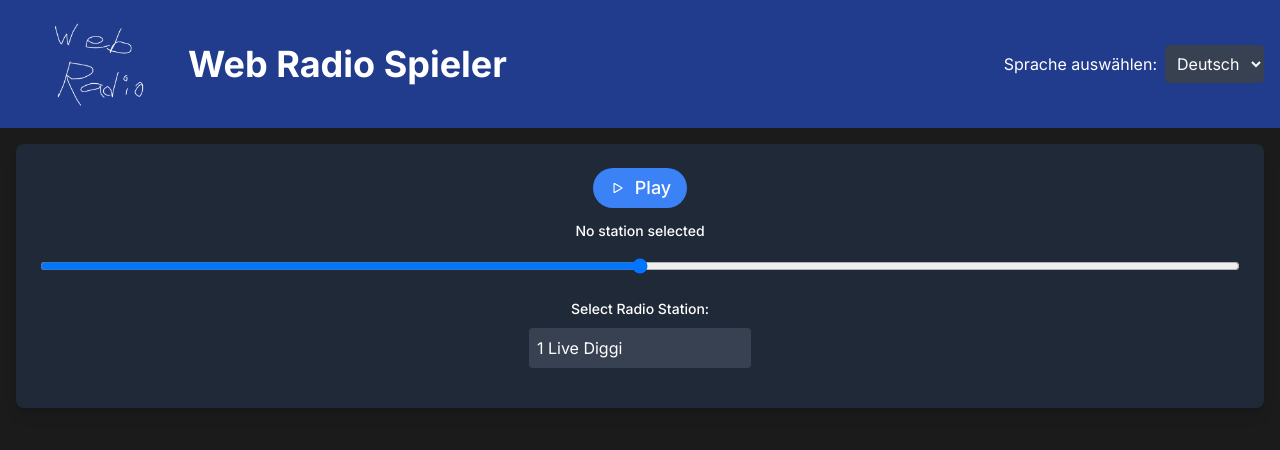
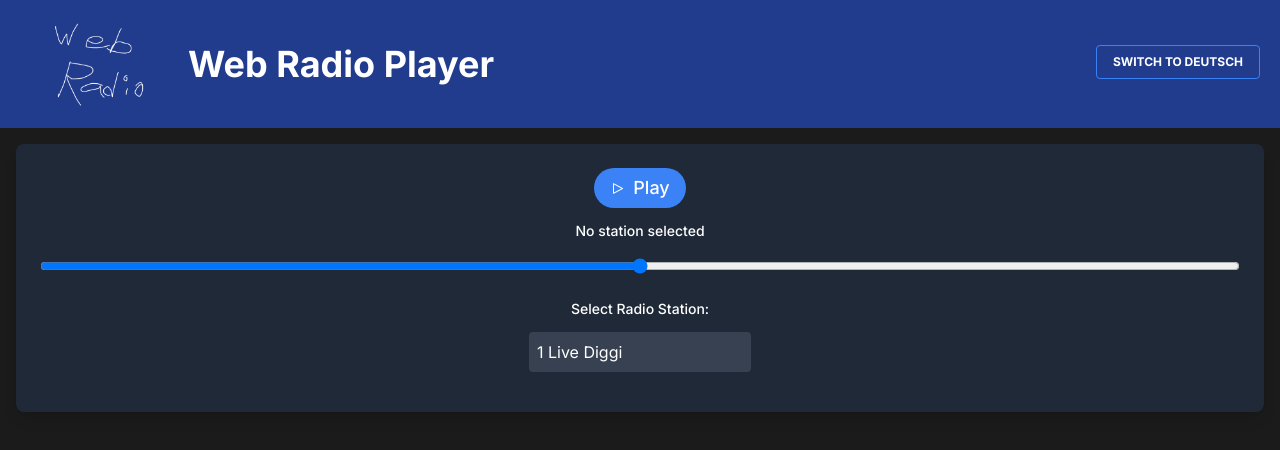
Before and after one commit to 30jannik06/next-webradioplayer, a Next.js app: page / in a window 1280 px wide. Shown: the top 450 px of the page. Built offline with nearby package versions, Linux system fonts and the light colour scheme.

Commit message:
👾Code Fixes

```diff
--- a/app/layout.tsx
+++ b/app/layout.tsx
@@ -1,26 +1,29 @@
-import type { Metadata } from 'next'
-import { Inter } from 'next/font/google'
-import './globals.css'
-import { Header } from '@/components/Header'
+import type { Metadata } from "next";
+import { Inter } from "next/font/google";
+import "./globals.css";
+import { Header } from "@/components/Header";
+import { LanguageProvider } from "@/components/LanguageProvider";
 
-const inter = Inter({ subsets: ['latin'] })
+const inter = Inter({ subsets: ["latin"] });
 
 export const metadata: Metadata = {
-    title: 'Create Next App',
-    description: 'Generated by create next app',
-}
+    title: "Janniks Webradio",
+    description: "Generated with Love 💯",
+};
 
 export default function RootLayout({
     children,
 }: {
-    children: React.ReactNode
+    children: React.ReactNode;
 }) {
     return (
         <html lang="en" suppressHydrationWarning>
             <body className={inter.className}>
-                <Header />
-                {children}
+                <LanguageProvider>
+                    <Header />
+                    {children}
+                </LanguageProvider>
             </body>
         </html>
-    )
+    );
 }
--- a/components/AudioPlayer.tsx
+++ b/components/AudioPlayer.tsx
@@ -1,21 +1,12 @@
 import React, { useState, useEffect, useRef } from "react";
-import { BsPlay, BsPause } from "react-icons/bs";
+import { PlayIcon, PauseIcon } from "@radix-ui/react-icons";
 import { Button } from "./ui/button";
 import { Input } from "./ui/input";
 import { Label } from "./ui/label";
 import { IAudioPlayerProps } from "@/interfaces/IAudioPlayerProps";
 import { IRadioStation } from "@/interfaces/IRadioStation";
 import { Radiostations } from "@/public/utils/Radiostations";
-
-interface Translations {
-    [key: string]: {
-        nowPlaying: string;
-        noStationSelected: string;
-        play: string;
-        pause: string;
-        selectRadioStation: string;
-    };
-}
+import { useLanguage } from "./LanguageProvider";
 
 const AudioPlayer: React.FC<IAudioPlayerProps> = ({ streamUrl }) => {
     const [isPlaying, setPlaying] = useState(false);
@@ -24,25 +15,7 @@ const AudioPlayer: React.FC<IAudioPlayerProps> = ({ streamUrl }) => {
         null
     );
     const audioRef = useRef<HTMLAudioElement>(null);
-    const [selectedLanguage, setSelectedLanguage] = useState("en");
-
-    const translations: Translations = {
-        en: {
-            nowPlaying: "Now playing:",
-            noStationSelected: "No station selected",
-            play: "Play",
-            pause: "Pause",
-            selectRadioStation: "Select Radio Station:",
-        },
-        de: {
-            nowPlaying: "Gerade läuft:",
-            noStationSelected: "Kein Sender ausgewählt",
-            play: "Abspielen",
-            pause: "Pause",
-            selectRadioStation: "Radiosender auswählen:",
-        },
-        // Füge hier weitere Sprachen hinzu
-    };
+    const { language } = useLanguage();
 
     useEffect(() => {
         const { current: audioElement } = audioRef;
@@ -77,13 +50,6 @@ const AudioPlayer: React.FC<IAudioPlayerProps> = ({ streamUrl }) => {
         }
     };
 
-    const handleChangeLanguage = (
-        event: React.ChangeEvent<HTMLSelectElement>
-    ) => {
-        const newLanguage = event.target.value;
-        setSelectedLanguage(newLanguage);
-    };
-
     return (
         <div className="bg-gray-800 p-6 rounded-lg shadow-lg">
             <div className="flex flex-col items-center justify-center mb-4">
@@ -94,18 +60,28 @@ const AudioPlayer: React.FC<IAudioPlayerProps> = ({ streamUrl }) => {
                     onClick={togglePlay}
                 >
                     {isPlaying ? (
-                        <BsPause className="mr-2" />
+                        <PauseIcon className="mr-2" />
                     ) : (
-                        <BsPlay className="mr-2" />
+                        <PlayIcon className="mr-2" />
                     )}
                     {isPlaying
-                        ? translations[selectedLanguage].pause
-                        : translations[selectedLanguage].play}
+                        ? language === "de"
+                            ? "Pause"
+                            : "Pause"
+                        : language === "de"
+                        ? "Abspielen"
+                        : "Play"}
                 </Button>
                 <Label className="text-white mb-2">
                     {selectedRadio
-                        ? `${translations[selectedLanguage].nowPlaying} ${selectedRadio.name}`
-                        : translations[selectedLanguage].noStationSelected}
+                        ? `${
+                              language === "de"
+                                  ? "Gerade läuft:"
+                                  : "Now playing:"
+                          } ${selectedRadio.name}`
+                        : language === "de"
+                        ? "Kein Sender ausgewählt"
+                        : "No station selected"}
                 </Label>
                 <Input
                     type="range"
@@ -116,8 +92,10 @@ const AudioPlayer: React.FC<IAudioPlayerProps> = ({ streamUrl }) => {
                     onChange={handleVolumeChange}
                     className="w-full"
                 />
-                <Label className="text-white mt-4 mb-3">
-                    {translations[selectedLanguage].selectRadioStation}
+                <Label className="text-white mt-4 mb-4">
+                    {language === "de"
+                        ? "Radiosender auswählen:"
+                        : "Select Radio Station:"}
                 </Label>
                 <select
                     onChange={handleRadioChange}
--- a/components/Header.tsx
+++ b/components/Header.tsx
@@ -1,57 +1,25 @@
 "use client";
+import { useLanguage } from "./LanguageProvider";
+import LanguageToggler from "./LanguageToggler";
 import { Logo } from "./Logo";
-import { useState } from "react";
-
-interface Translations {
-    [key: string]: {
-        title: string;
-        selectLanguage: string;
-    };
-}
+import { Label } from "./ui/label";
 
 export const Header = () => {
-    const [selectedLanguage, setSelectedLanguage] = useState("de");
-
-    const translations: Translations = {
-        en: {
-            title: "Web Radio Player",
-            selectLanguage: "Select Language:",
-        },
-        de: {
-            title: "Web Radio Spieler",
-            selectLanguage: "Sprache auswählen:",
-        },
-        // Füge hier weitere Sprachen hinzu
-    };
-
-    const handleChangeLanguage = (
-        event: React.ChangeEvent<HTMLSelectElement>
-    ) => {
-        const newLanguage = event.target.value;
-        setSelectedLanguage(newLanguage);
-        // Hier könntest du weitere Aktionen durchführen, um die Spracheinstellung zu aktualisieren
-        console.log(`Selected language: ${newLanguage}`);
-    };
+    const { language } = useLanguage();
 
     return (
         <header className="bg-[#213b8d] flex items-center p-4">
             <Logo />
-            <h1 className="text-white text-lg sm:text-xl md:text-2xl lg:text-3xl xl:text-4xl font-bold ml-4 sm:ml-6">
-                {translations[selectedLanguage].title}
-            </h1>
+            <Label className="text-white text-lg sm:text-xl md:text-2xl lg:text-3xl xl:text-4xl font-bold ml-4 sm:ml-6">
+                {language === "de" ? "Web Radio Spieler" : "Web Radio Player"}
+            </Label>
             <div className="ml-auto flex items-center">
-                <label className="text-white mr-2 hidden sm:block">
-                    {translations[selectedLanguage].selectLanguage}
-                </label>
-                <select
-                    onChange={handleChangeLanguage}
-                    value={selectedLanguage}
-                    className="bg-gray-700 text-white p-2 rounded"
-                >
-                    <option value="de">Deutsch</option>
-                    <option value="en">English</option>
-                    {/* Weitere Sprachen */}
-                </select>
+                {/* <Label className="text-white mr-2 hidden sm:block">
+                    {language === "de"
+                        ? "Sprache auswählen:"
+                        : "Select Language:"}
+                </Label> */}
+                <LanguageToggler />
             </div>
         </header>
     );
--- /dev/null
+++ b/components/LanguageProvider.tsx
@@ -0,0 +1,37 @@
+"use client";
+import React, { createContext, ReactNode, useContext, useState } from "react";
+import { ILanguageContextProps } from "../interfaces/ILanguageContextProps";
+
+const LanguageContext = createContext<ILanguageContextProps | undefined>(
+    undefined
+);
+
+interface LanguageProviderProps {
+    children: ReactNode;
+}
+
+export const LanguageProvider: React.FC<LanguageProviderProps> = ({
+    children,
+}: LanguageProviderProps) => {
+    const [language, setLanguage] = useState("en");
+
+    const toggleLanguage = () => {
+        setLanguage((prevLanguage) => (prevLanguage === "en" ? "de" : "en"));
+    };
+
+    return (
+        <LanguageContext.Provider value={{ language, toggleLanguage }}>
+            {children}
+        </LanguageContext.Provider>
+    );
+};
+
+export const useLanguage = (): ILanguageContextProps => {
+    const context = useContext(LanguageContext);
+
+    if (!context) {
+        throw new Error("useLanguage must be used within a LanguageProvider");
+    }
+
+    return context;
+};
--- /dev/null
+++ b/components/LanguageToggler.tsx
@@ -0,0 +1,18 @@
+import React from "react";
+import { useLanguage } from "./LanguageProvider";
+
+const LanguageToggler: React.FC = () => {
+    const { language, toggleLanguage } = useLanguage();
+
+    return (
+        <button
+            className="text-white cursor-pointer bg-transparent border border-solid border-blue-500 hover:bg-blue-500 hover:text-white active:bg-blue-800 font-bold uppercase text-xs px-4 py-2 rounded outline-none focus:outline-none mr-1 mb-1 ease-linear transition-all duration-150"
+            type="button"
+            onClick={toggleLanguage}
+        >
+            {language === "en" ? "Switch to Deutsch" : "Switch to English"}
+        </button>
+    );
+};
+
+export default LanguageToggler;
--- /dev/null
+++ b/interfaces/ILanguageContextProps.tsx
@@ -0,0 +1,4 @@
+export interface ILanguageContextProps {
+    language: string;
+    toggleLanguage: () => void;
+}
```
